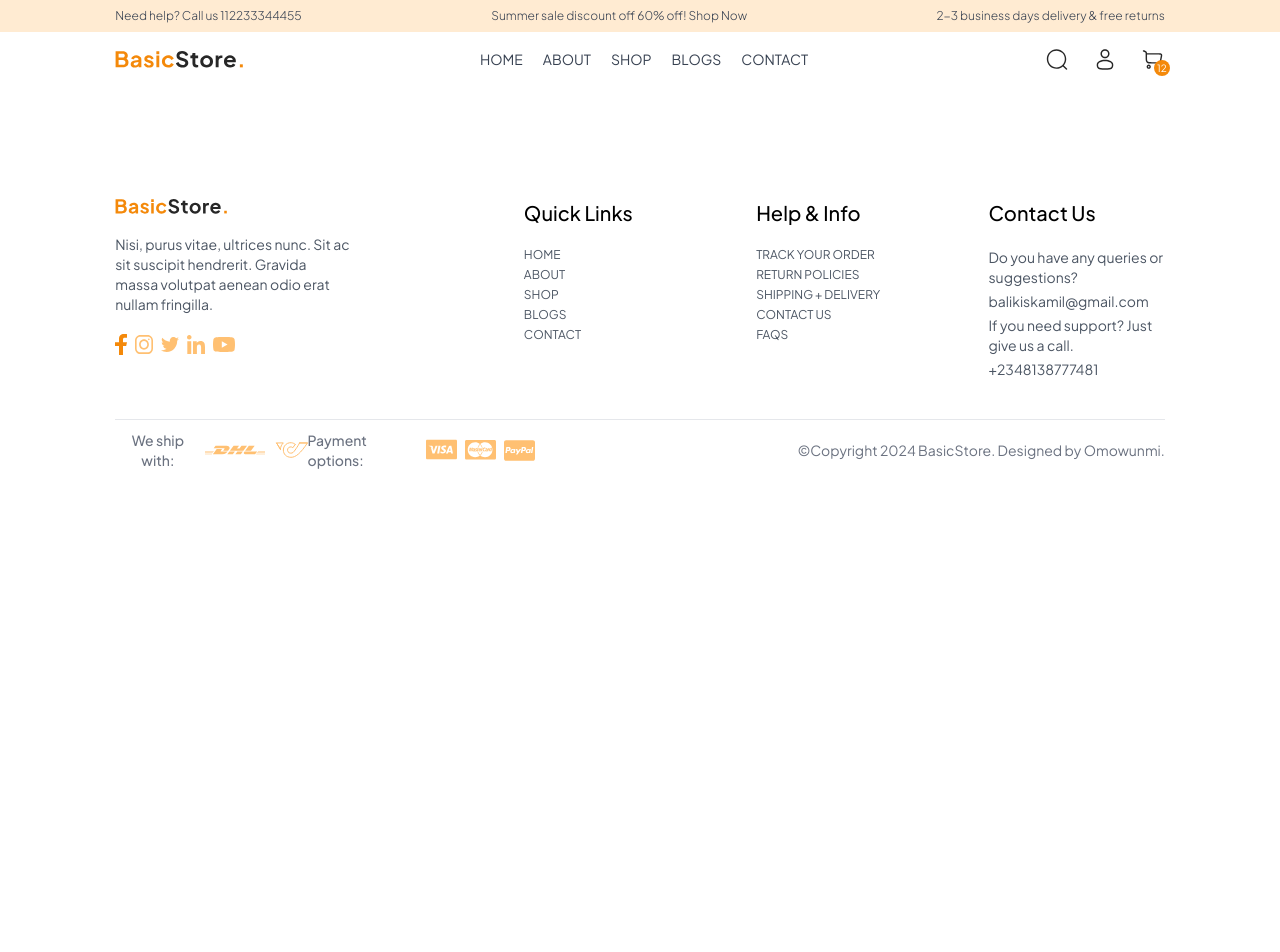
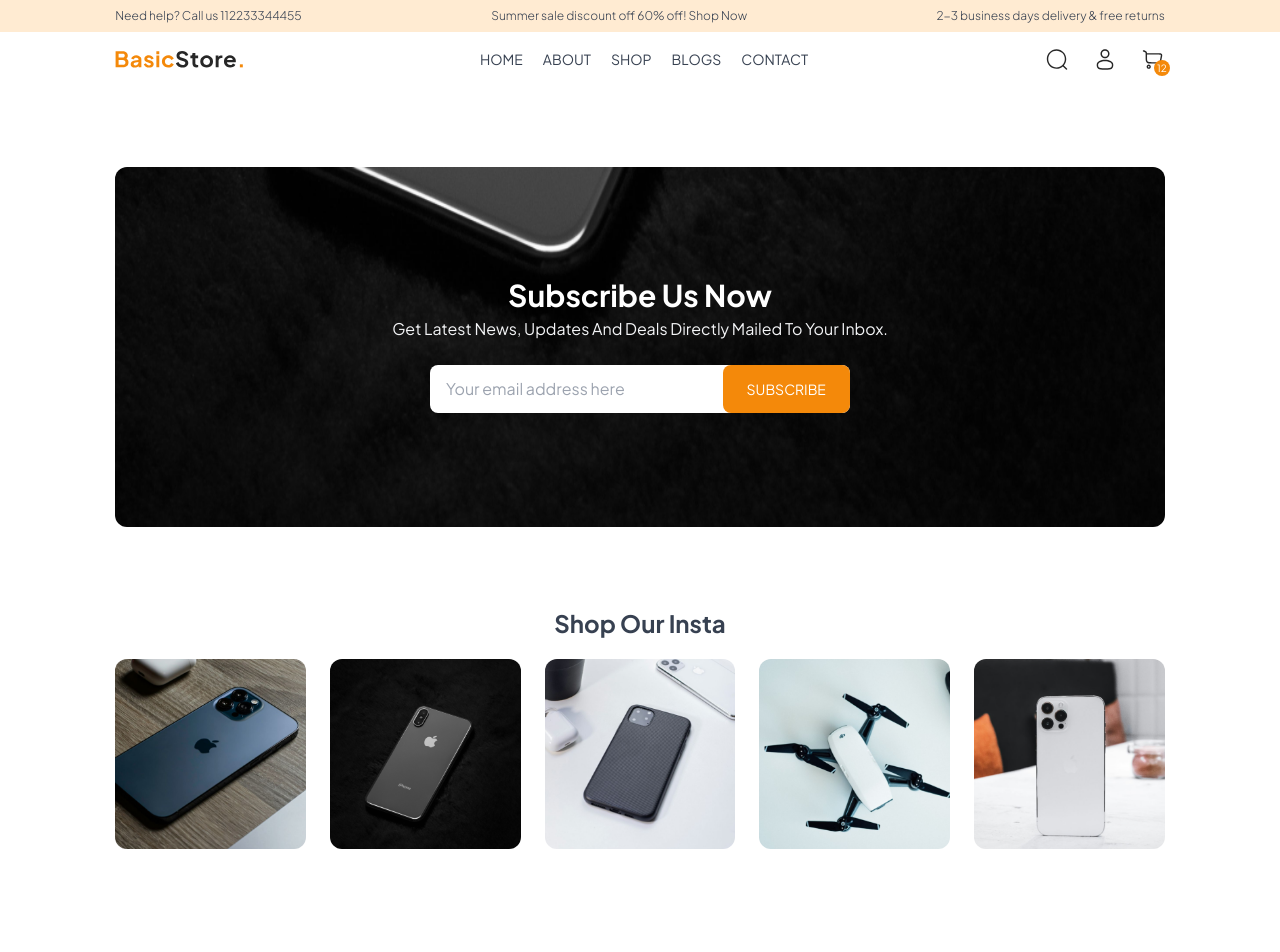
Before and after one commit to Omowunmikamil/BasicStore, a React (Vite) app in the folder frontend/: page /place-order in a window 1280 px wide. Shown: the top 952 px of the page. Before the commit the page ends 800 px from the top, so only its background shows below. Built offline with nearby package versions, Linux system fonts and the light colour scheme.

Commit message:
Add NewsTeller and InstaShop components, update assets structure, and enhance Footer and OurPolicies styling

```diff
--- a/frontend/src/App.jsx
+++ b/frontend/src/App.jsx
@@ -13,6 +13,8 @@ import PlaceOrder from "./pages/PlaceOrder";
 import Footer from "./components/Footer";
 import { ToastContainer } from "react-toastify";
 import "react-toastify/dist/ReactToastify.css";
+import NewsTeller from "./components/NewsTeller";
+import InstaShop from "./components/InstaShop";
 
 const App = () => {
   return (
@@ -33,6 +35,8 @@ const App = () => {
           <Route path="/product/:productId" element={<Product />} />
           <Route path="/place-order" element={<PlaceOrder />} />
         </Routes>
+        <NewsTeller />
+        <InstaShop />
         <Footer />
       </div>
     </div>
--- a/frontend/src/assets/assets.js
+++ b/frontend/src/assets/assets.js
@@ -379,10 +379,12 @@ export const products = [
 ];
 
 // Insta Shop
-export const InstaShop = [
-  instaShop1,
-  instaShop2,
-  instaShop3,
-  instaShop4,
-  instaShop5,
+export const instaItems = [
+  {
+    image: instaShop1,
+  },
+  { image: instaShop2 },
+  { image: instaShop3 },
+  { image: instaShop4 },
+  { image: instaShop5 },
 ];
--- a/frontend/src/components/Footer.jsx
+++ b/frontend/src/components/Footer.jsx
@@ -7,7 +7,11 @@ function Footer() {
       <div className="flex flex-col lg:grid grid-cols-[2fr_1fr_1fr_1fr] gap-14 my-10 mt-28 text-sm">
         {/* Logo and company description */}
         <div>
-          <img src={assets.logo} className="w-28 mb-5" alt="Company Logo" />
+          <img
+            src={assets.logo}
+            className="w-28 mb-5 mt-2"
+            alt="Company Logo"
+          />
           <p className="w-full md:w-2/3 text-gray-600 text-xs md:text-sm">
             Nisi, purus vitae, ultrices nunc. Sit ac sit suscipit hendrerit.
             Gravida massa volutpat aenean odio erat nullam fringilla.
--- /dev/null
+++ b/frontend/src/components/InstaShop.jsx
@@ -0,0 +1,23 @@
+import React from "react";
+import { instaItems } from "../assets/assets";
+
+const InstaShop = () => {
+  return (
+    <div className="mt-20">
+      <h2>Shop Our Insta</h2>
+      <div className="grid grid-cols-2 sm:grid-cols-2 md:grid-col-3 lg:grid-cols-5 gap-6 gap-y-6">
+        {instaItems && instaItems.length > 0 ? (
+          instaItems.map((item, index) => (
+            <div key={index} className="flex flex-col">
+              <img src={item.image} alt={"Insta Item"} className="rounded-xl" />
+            </div>
+          ))
+        ) : (
+          <p className="text-gray-500">No categories available</p>
+        )}
+      </div>
+    </div>
+  );
+};
+
+export default InstaShop;
--- a/frontend/src/components/NewsTeller.jsx
+++ b/frontend/src/components/NewsTeller.jsx
@@ -16,13 +16,15 @@ const NewsTeller = (e) => {
       />
 
       <div className="absolute z-10 top-0 bottom-0 w-full text-white flex flex-col justify-center">
-        <h2 className="text-white text-3xl mb-1">Subscribe Us Now</h2>
+        <h2 className="text-white text-xl md:text-3xl mb-1">
+          Subscribe Us Now
+        </h2>
         <p className="text-gray-100 text-center text-sm md:text-base">
           Get Latest News, Updates And Deals Directly Mailed To Your Inbox.
         </p>
 
         <form
-          className="w-full w-11/12 sm:w-2/5 h-12 flex items-center gap-3 mx-auto my-6 pl-4 rounded-lg bg-white"
+          className="w-11/12 md:w-8/12 lg:w-2/5  h-12 flex items-center gap-3 mx-auto my-6 pl-4 rounded-lg bg-white"
           onSubmit={handelFormSubmition}
         >
           <input
--- a/frontend/src/components/OurPolicies.jsx
+++ b/frontend/src/components/OurPolicies.jsx
@@ -6,7 +6,9 @@ const OurPolicies = () => {
       {/* Free Delivery */}
       <div className="flex flex-col items-center bg-white border border-tesBorder rounded-xl shadow-md py-6 px-6">
         <img src={assets.policyCart} alt="Policy Cart" className="" />
-        <p className="text-sm text-gray-700 font-bold mt-3">Free Delivery</p>
+        <p className="text-center text-sm text-gray-700 font-bold mt-3">
+          Free Delivery
+        </p>
         <p className="text-center text-sm text-gray-400 font-light mt-1">
           Consectetur adipi elit lorem ipsum dolor sit amet.
         </p>
@@ -15,7 +17,7 @@ const OurPolicies = () => {
       {/* Quality Guarantee */}
       <div className="flex flex-col items-center bg-white border border-tesBorder rounded-xl shadow-md py-6 px-6">
         <img src={assets.cup} alt="Policy Cart" className="" />
-        <p className="text-sm text-gray-700 font-bold mt-3">
+        <p className="text-center text-sm text-gray-700 font-bold mt-3">
           Quality Guarantee
         </p>
         <p className="text-center text-sm text-gray-400 font-light mt-1">
@@ -26,7 +28,9 @@ const OurPolicies = () => {
       {/* Daily Offers */}
       <div className="flex flex-col items-center bg-white border border-tesBorder rounded-xl shadow-md py-6 px-6">
         <img src={assets.tag} alt="Policy Cart" className="" />
-        <p className="text-sm text-gray-700 font-bold mt-3">Daily Offers</p>
+        <p className="text-center text-sm text-gray-700 font-bold mt-3">
+          Daily Offers
+        </p>
         <p className="text-center text-sm text-gray-400 font-light mt-1">
           Amet consectetur adipi elit loreme ipsum dolor sit.
         </p>
@@ -35,7 +39,7 @@ const OurPolicies = () => {
       {/* 100% Secure Payment */}
       <div className="flex flex-col items-center bg-white border border-tesBorder rounded-xl shadow-md py-6 px-6">
         <img src={assets.chat} alt="Policy Cart" className="" />
-        <p className="text-sm text-gray-700 font-bold mt-3">
+        <p className="text-center text-sm text-gray-700 font-bold mt-3">
           100% Secure Payment
         </p>
         <p className="text-center text-sm text-gray-400 font-light mt-1">
--- a/frontend/src/pages/Home.jsx
+++ b/frontend/src/pages/Home.jsx
@@ -2,7 +2,6 @@ import Banners from "../components/Banners";
 import BestSeller from "../components/BestSeller";
 import Hero from "../components/Hero";
 import LatestPosts from "../components/LatestPost";
-import NewsTeller from "../components/NewsTeller";
 import OurPolicies from "../components/OurPolicies";
 import ShopCategory from "../components/ShopCategory";
 import Testimonials from "../components/Testimonials";
@@ -17,7 +16,6 @@ const Home = () => {
       <Testimonials />
       <LatestPosts />
       <OurPolicies />
-      <NewsTeller />
     </div>
   );
 };
```
